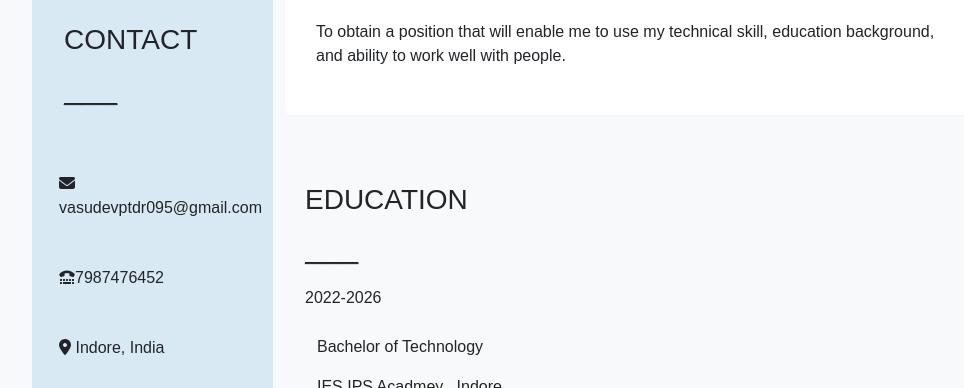
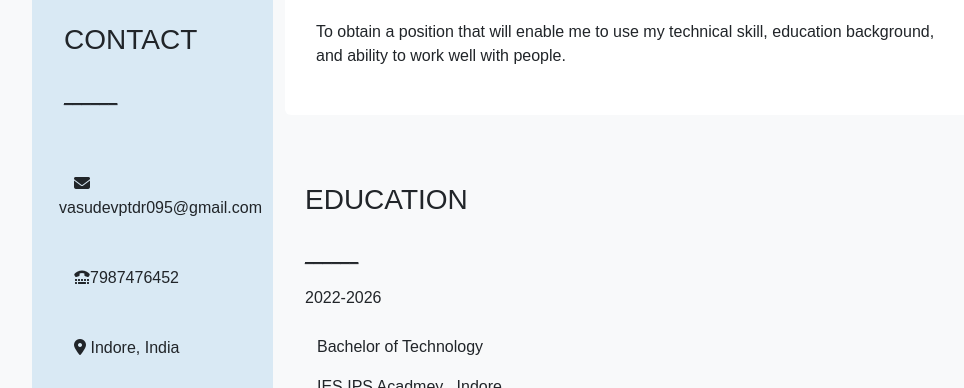
Before and after one commit to Vasu123216/Resume, a plain HTML site: page index.html in a window 1280 px wide. Shown: the part 309-697 px from the top of the page, without its empty margins (126-1090 px from the left). Drawn offline with nearby package versions, Linux system fonts and the light colour scheme.

Commit message:
Update index.html

```diff
--- a/index.html
+++ b/index.html
@@ -31,9 +31,9 @@
                 <br>
                 <br>
                 <br>
-                <p><i class="fa-solid fa-envelope"></i> <a href="mailto:vasudevptdr095@gmail.com" class="link-dark" style="text-decoration: none;">vasudevptdr095@gmail.com</a></p>
-                <p><i class="fa-solid fa-tty"></i>7987476452</p>
-                <p><i class="fa-solid fa-map-marker-alt"></i> Indore, India</p>
+                <p><i class="fa-solid fa-envelope" style="padding-left: 15px";></i> <a href="mailto:vasudevptdr095@gmail.com" class="link-dark" style="text-decoration: none;">vasudevptdr095@gmail.com</a></p>
+                <p><i class="fa-solid fa-tty" style="padding-left: 15px";></i>7987476452</p>
+                <p><i class="fa-solid fa-map-marker-alt" style="padding-left: 15px";></i> Indore, India</p>
                 <div class="col-md-6 text-dark" style="padding-left: 15px;" ><a href="https://www.linkedin.com/in/vasudev-patidar-7271382b6/" class="link-dark" style="text-decoration: none;" target="_blank"><i class="fa-brands fa-linkedin"></i>&nbsp;Linkedin</a></div>
                 <br>
                 <div class="col-md-6 text-dark" style="padding-left: 15px;"><a href="https://github.com/Vasu123216" class="link-dark" style="text-decoration: none;"><i class="fa-brands fa-github"></i>&nbsp;</a>Github</div>
```
